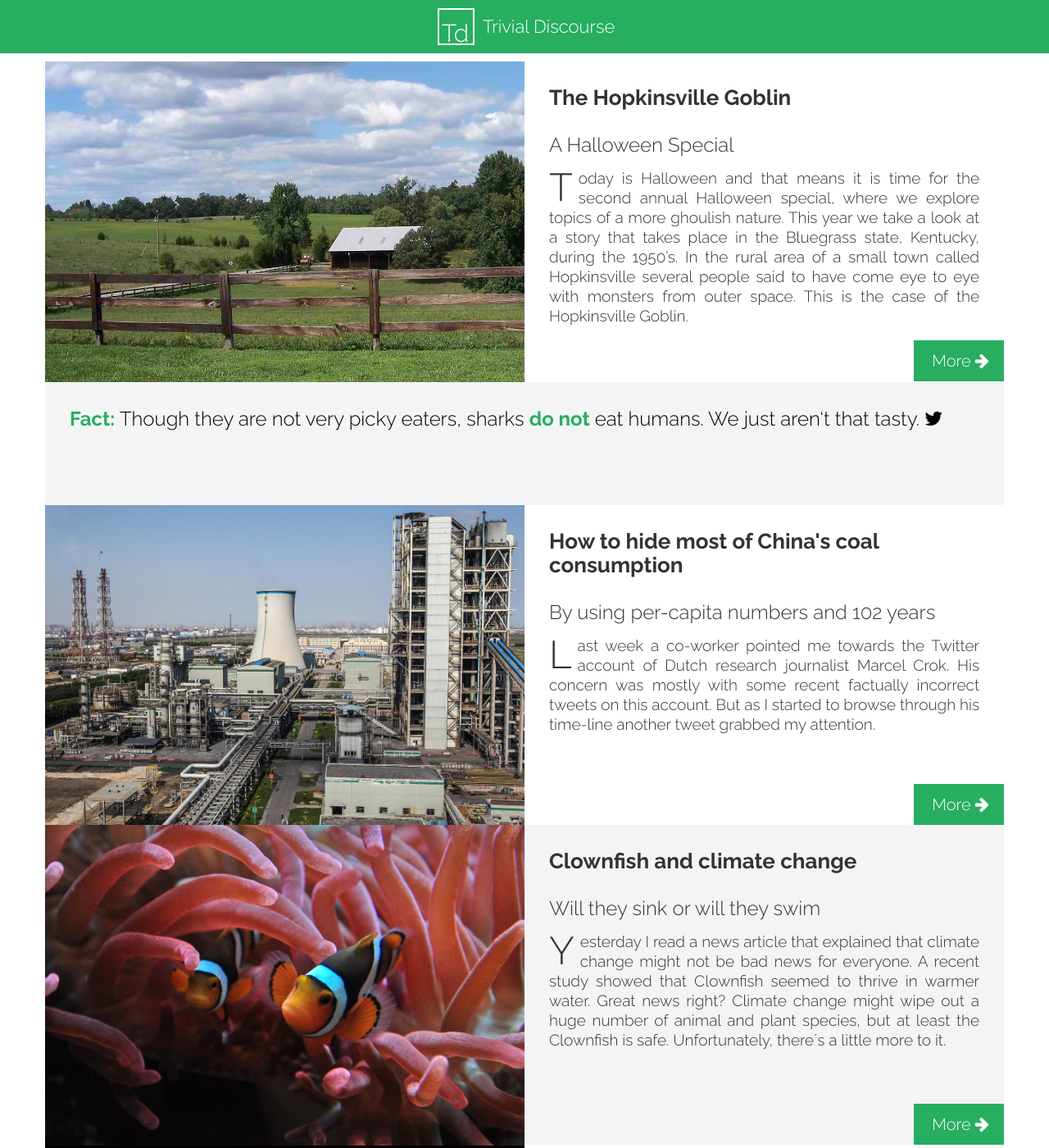
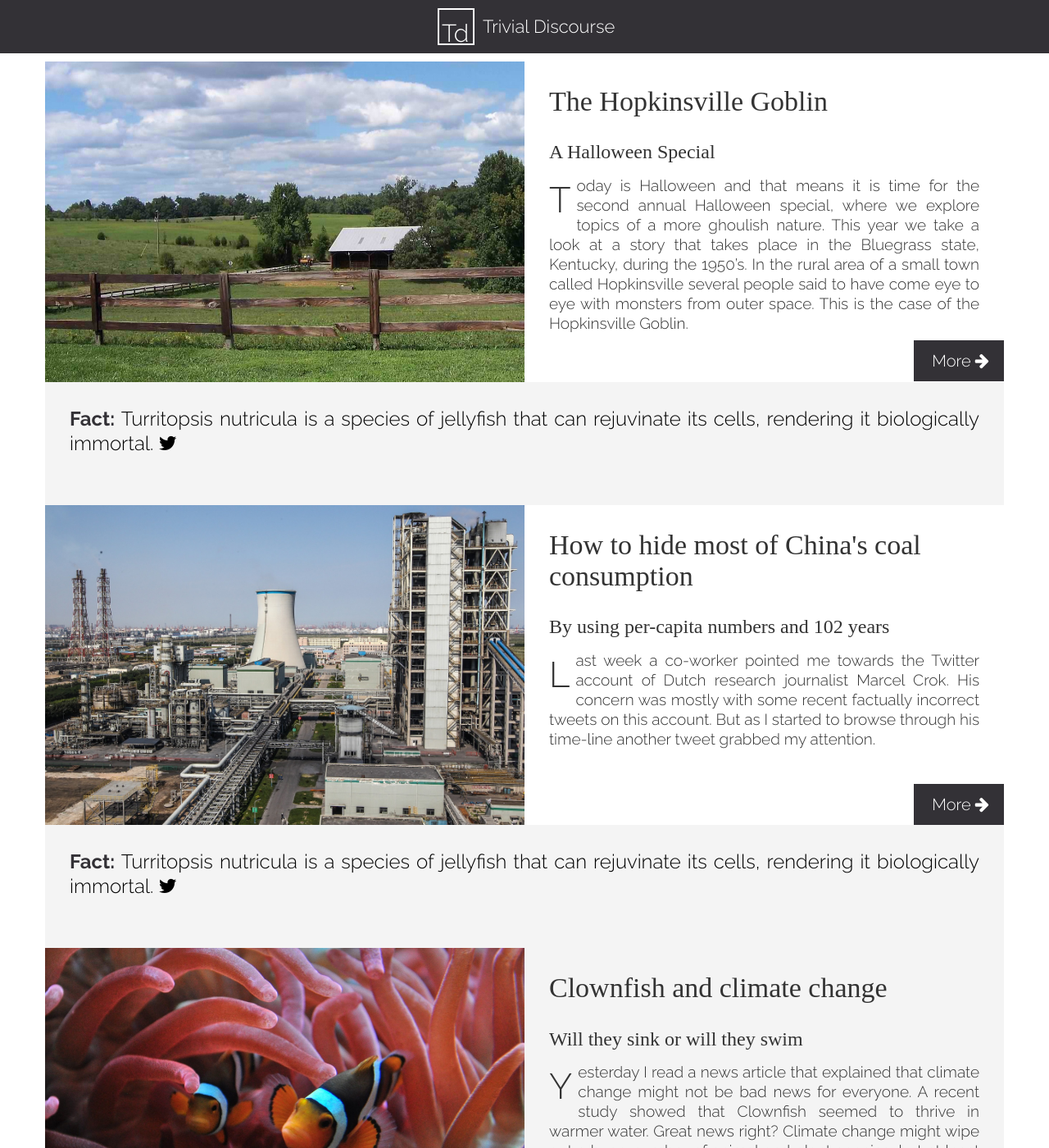
Before and after one commit to PieterHeijman/PieterHeijman.github.io, a Jekyll site: the page built from index.html, in a window 1280 px wide and 1400 px high. Shown: the whole window at 82% size. Built offline with Jekyll 4.4.1, drawn with Linux system fonts in a browser that asks for light colours; nearby versions of some CDN libraries; Markdown is read by kramdown in place of the engine named in the settings; the list of posts is cut into pages by our own code; some of the changed text lies outside the part shown.

Commit message:
Font updated
Some tweaks to the fonts

```diff
--- a/_layouts/home.html
+++ b/_layouts/home.html
@@ -57,7 +57,19 @@
 						</a>
 					</div>
 				</div>
-				{% if forloop.index == 1 %}
+				{% if paginator.page == 1 && forloop.index == 1 %}
+				<div class="row">
+					<div class="col-md-12 fact">
+						<p>
+							<a href="https://twitter.com/intent/tweet?text=Turritopsis+nutricula+is+a+species+of+jellyfish+that+can+rejuvinate+its+cells,+rendering+it+biologically+immortal.+www.trivialdiscourse.com" target="_blank">
+							<strong>Fact: </strong>Turritopsis nutricula is a species of jellyfish that can rejuvinate its cells, rendering it biologically immortal.
+							<i class="fa fa-twitter"></i></a>
+						</p>
+					</div>
+				</div>
+				{% endif %}
+
+				{% if paginator.page >= 2 && forloop.index == 1 %}
 				<div class="row">
 					<div class="col-md-12 fact">
 						<p>
--- a/_layouts/page152.html
+++ b/_layouts/page152.html
@@ -11,6 +11,7 @@
 		<meta name="msvalidate.01" content="2D869A830D80156805DB6EBCFE0FEF92" />
 		<link href="/favicon.png" rel="shortcut icon"/>
 		<link href='http://fonts.googleapis.com/css?family=Raleway:300,700' rel='stylesheet' type='text/css'>
+		<link href='https://fonts.googleapis.com/css?family=Playfair+Display:400,700' rel='stylesheet' type='text/css'>
 		<link rel="stylesheet" href="//maxcdn.bootstrapcdn.com/font-awesome/4.3.0/css/font-awesome.min.css">
 		<link rel="stylesheet" href="/css/includes.css" />
 		<link rel="stylesheet" href="/css/style152.css" />
--- a/_layouts/post152.html
+++ b/_layouts/post152.html
@@ -11,6 +11,7 @@
 		<meta name="msvalidate.01" content="2D869A830D80156805DB6EBCFE0FEF92" />
 		<link href="/favicon.png" rel="shortcut icon"/>
 		<link href='http://fonts.googleapis.com/css?family=Raleway:300,700' rel='stylesheet' type='text/css'>
+		<link href='https://fonts.googleapis.com/css?family=Playfair+Display:400,700' rel='stylesheet' type='text/css'>
 		<link rel="stylesheet" href="//maxcdn.bootstrapcdn.com/font-awesome/4.3.0/css/font-awesome.min.css">
 		<link rel="stylesheet" href="/css/includes.css" />
 		<link rel="stylesheet" href="/css/style152.css" />
--- a/css/style152.css
+++ b/css/style152.css
@@ -7,7 +7,7 @@ body, p {
   line-height: 26px; }
 
 h1, h2, h3, h4, h5, h6, h1 small {
-  font-family: Raleway, Helvetica, Arial, sans-serif;
+  font-family: "Playfair Display", serif;
   text-align: left; }
 
 hr {
@@ -19,7 +19,7 @@ hr {
   text-shadow: 0px 4px 3px rgba(0, 0, 0, 0.4), 0px 8px 13px rgba(0, 0, 0, 0.1), 0px 18px 23px rgba(0, 0, 0, 0.1); }
 
 .lead {
-  font-size: 26px;
+  font-size: 18px;
   line-height: 33.8px; }
 
 .header {
@@ -47,8 +47,8 @@ a {
   text-align: justify; }
 
 .lead::first-letter {
-  font-size: 250%;
-  line-height: 1em; }
+  font-size: 230%;
+  line-height: 1.38em; }
 
 aside {
   font-family: Raleway, Helvetica, Arial, sans-serif;
@@ -198,46 +198,43 @@ aside.left {
   height: 215px; }
 
 h1, h2, h3, h4, h5, h6, h1 small {
-  font-family: Raleway, Helvetica, Arial, sans-serif; }
+  font-family: "Playfair Display", serif; }
 
 h1 {
-  font-size: 26px;
-  font-family: Raleway, Helvetica, Arial, sans-serif;
-  font-weight: 700;
+  font-size: 34px;
+  font-family: "Playfair Display", serif;
+  font-weight: normal;
   text-align: left; }
 
 h1.title {
-  font-size: 32px; }
+  font-size: 34px; }
 
 small.title {
-  font-size: 22px;
+  font-size: 18px;
   font-family: Raleway, Helvetica, Arial, sans-serif; }
 
 h2.title {
-  font-size: 24px;
-  font-family: Raleway, Helvetica, Arial, sans-serif;
-  font-weight: 700;
+  font-size: 26px;
+  font-family: "Playfair Display", serif;
+  font-weight: normal;
   margin-top: 0px; }
-
-.lead {
-  font-size: 24px; }
 
 h3 {
   font-size: 24px;
-  font-family: Raleway, Helvetica, Arial, sans-serif;
+  font-family: "Playfair Display", serif;
   font-weight: 700;
   text-align: left; }
 
 p {
   line-height: 32px;
-  font-size: 22px;
+  font-size: 18px;
   font-family: Raleway, Helvetica, Arial, sans-serif; }
 
 .content p a {
   text-decoration: underline; }
 
 .footer {
-  font-size: 22px;
+  font-size: 18px;
   font-family: Raleway, Helvetica, Arial, sans-serif; }
 
 .readmore {
@@ -320,7 +317,7 @@ i.right {
   font-size: 24px; }
 
 .home .textual h3 {
-  font-size: 22px; }
+  font-size: 18px; }
 
 .home .textual p {
   padding-right: 30px;
--- a/css/td/sass/style152.sass
+++ b/css/td/sass/style152.sass
@@ -1,9 +1,9 @@
 $primary-font:  Raleway, Helvetica, Arial, sans-serif
-$secondary-font : Raleway, Helvetica, Arial, sans-serif
-$font-xlarge: 32px
+$secondary-font : 'Playfair Display', serif
+$font-xlarge: 34px
 $font-large: 26px
 $font-medium: 24px
-$font-normal: 22px
+$font-normal: 18px
 
 $white : #fff
 $black : #000
@@ -29,14 +29,14 @@ hr
   text-shadow: 0px 4px 3px rgba(0,0,0,0.4), 0px 8px 13px rgba(0,0,0,0.1), 0px 18px 23px rgba(0,0,0,0.1)
 
 .lead
-  font-size: 26px
+  font-size: $font-normal
   line-height: 33.8px
 
 .header
   text-align: left !important
 
 .header .container
-  font-family: $secondary-font
+  font-family: $primary-font
   font-size: 22px
   line-height: 26px
   color: $white
@@ -50,18 +50,18 @@ a
   color: $black
 
 .logo
-  font-family: $secondary-font
+  font-family: $primary-font
   font-size: 20px
 
 .main .container
   text-align: justify
 
 .lead::first-letter
-  font-size: 250%
-  line-height: 1em
+  font-size: 230%
+  line-height: 1.38em
 
 aside
-  font-family: $secondary-font
+  font-family: $primary-font
   font-size: 26px
   line-height: 33.8px
 
@@ -208,12 +208,12 @@ aside.left
   height: 215px
 
 h1, h2, h3, h4, h5, h6, h1 small
-  font-family: $primary-font
+  font-family: $secondary-font
 
 h1
-  font-size: $font-large
-  font-family: $primary-font
-  font-weight: 700
+  font-size: $font-xlarge
+  font-family: $secondary-font
+  font-weight: normal
   text-align: left
 
 h1.title
@@ -224,13 +224,10 @@ small.title
   font-family: $primary-font
 
 h2.title
-  font-size: $font-medium
-  font-family: $primary-font
-  font-weight: 700
+  font-size: $font-large
+  font-family: $secondary-font
+  font-weight: normal
   margin-top: 0px
-
-.lead
-  font-size: $font-medium
 
 h3
   font-size: $font-medium
@@ -241,17 +238,17 @@ h3
 p
   line-height: 32px
   font-size: $font-normal
-  font-family: $secondary-font
+  font-family: $primary-font
 
 .content p a
   text-decoration: underline
 
 .footer
   font-size: $font-normal
-  font-family: $secondary-font
+  font-family: $primary-font
 
 .readmore
-  font-family: $secondary-font
+  font-family: $primary-font
   font-size: $font-medium
   text-align: left
   padding-top: 10px
@@ -358,7 +355,7 @@ i.right
 
 .fact strong, .fact p
   font-size: $font-medium
-  font-family: $secondary-font
+  font-family: $primary-font
   line-height: 30px
 
 .home .more a, .home .more a:hover, .home .more a:active
--- a/index.html
+++ b/index.html
@@ -4,5 +4,5 @@ showTitle: 0
 title: Welcome to Trivial Discourse
 description: "Taking a good hard look at life's trivial parts. Exploring trivial knowledge of many topics, including science, history and mathematics."
 redirect_from: "/page1"
-color: "#27AE60"
+color: "#333136"
 ---
```
Also changed, not shown: 1 other file.
